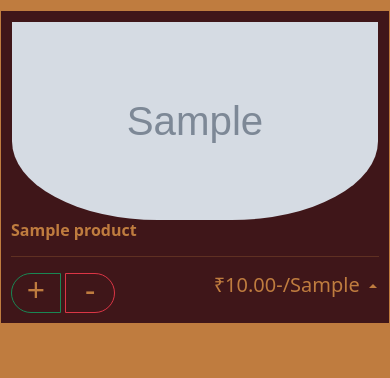
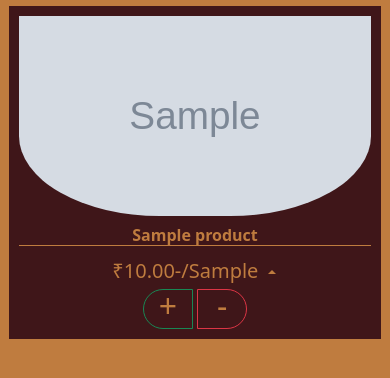
Before and after one commit to UjjwalYadav72/jeevandhara, a Django app: page / in a window 390 px wide. Shown: the part 69-447 px from the top of the page. Run offline with Django 4.2, Linux system fonts and the light colour scheme; tables that the repository leaves empty hold one stand-in row (values such as "Sample post"); grey boxes marked "Sample" are stand-in pictures.

Commit message:
fixing-responsiveness

```diff
--- a/static/css/main.css
+++ b/static/css/main.css
@@ -34,17 +34,20 @@ h4 {
 
 
 .thumbnail {
+    --height: 200px;
     width: 100%;
-    max-height: 200px;
-    /* -webkit-box-shadow: -1px -3px 5px -2px rgba(214, 214, 214, 1); */
-    /* -moz-box-shadow: -1px -3px 5px -2px rgba(214, 214, 214, 1); */
-    /* box-shadow: -1px -3px 5px -2px rgba(214, 214, 214, 1); */
+    max-height: 250px;
+    height: var(--height);
     border-radius: 0 0 40% 40%;
-    padding: 1px;
+    margin-bottom: 5px;
 }
 
 .product {
     border-radius: 0 0 4px 4px;
+    display: flex;
+    align-items: center;
+    flex-direction: column;
+    gap: 5px;
 }
 
 .bg-dark {
@@ -71,11 +74,12 @@ h4 {
 }
 
 
+
 .col-lg-4,
 .col-lg-6,
 .col-lg-8,
 .col-lg-12 {
-    margin-top: 10px;
+    margin-top: 5px;
 }
 
 .btn {
@@ -94,7 +98,6 @@ h4 {
 }
 
 .box-element {
-    /* box-shadow: hsl(0, 0%, 80%) 0 0 16px; */
     background-color: #3f1619;
     border-radius: 4px;
     padding: 10px;
@@ -184,6 +187,16 @@ h4 {
     transform: scale(1.01);
     font-weight: 600;
     /* filter: invert(0.75); */
+}
+
+.btn.navlink {
+    border: 1px transparent solid;
+}
+
+.btn.nav-link:hover {
+    border-bottom: #bf7c3f 1px solid;
+    border-top: #bf7c3f 1px solid;
+    border-radius: 0;
 }
 
 .btn:active {
@@ -308,6 +321,14 @@ ul>h4>.iq:hover {
     .row>div:nth-of-type(1) {
         width: 50%;
     }
+
+    .h-xl-125 {
+        height: 125%;
+    }
+
+    .thumbnail {
+        height: calc(var(--height)*1.25);
+    }
 }
 
 /* XX-Large devices (larger desktops, 1400px and up) */
--- a/store/templates/store/store.html
+++ b/store/templates/store/store.html
@@ -2,30 +2,18 @@
 {% load static %}
 {% block content %}
 <script>var products = `{{products}}`</script>
-<div class="row">
+<div class="row gx-2">
     {% for product_name,products_data in products.items %}
-    <div class="d-xl-none d-lg-none d-md-none col-sm-1 ">
+    <div class="d-xl-none d-lg-none d-md-none col-1 ">
     </div>
-    <div class="col-xl-3 col-lg-4 col-md-6 col-sm-10 col-xs-8 store-product-box mx-sm-auto mx-md-0 mx-lg-0 mx-xl-0">
+    <div class="col-lg-4 col-md-6 col-sm-10  store-product-box ">
+        <div class="box-element product">
+            <img class="thumbnail" src="{{products_data.0.imageURL}}">
+            <h6 style="width: 100%; border-bottom: 1px solid; text-align: center;"><strong>{{product_name}}</strong>
+            </h6>
 
 
-
-        <div class="box-element product">
-            <img class="thumbnail" src="{{products_data.0.imageURL}}">
-            <h6><strong>{{product_name}}</strong></h6>
-
-            <hr>
-            <span data-product="{{products_data.0.id}}" data-action="add" style="border-radius: 20px 0 0 20px;"
-                class=" btn btn-outline-success add-btn update-cart store-update-cart" id="{{product_name}}incr">
-                <span style="position: relative;top: -9px;">+</span>
-            </span>
-            <span data-product="{{products_data.0.id}}" data-action="remove" style="border-radius: 0 20px 20px 0;
-            " class=" btn btn-outline-danger add-btn update-cart store-update-cart " id="{{product_name}}decr">
-                <span style="position: relative;top: -9px;">-</span>
-            </span>
-
-
-            <div style="float: right;" class="d-inline-block dropup-center dropup ">
+            <div class="d-inline-block dropup-center dropup">
 
                 <span onclick="updateQuantities()" class="dropdown-toggle" type="button" data-bs-toggle="dropdown"
                     aria-expanded="false">
@@ -47,10 +35,20 @@
                     {% endfor %}
                 </ul>
             </div>
+            <div>
+                <span data-product="{{products_data.0.id}}" data-action="add" style="border-radius: 20px 0 0 20px;"
+                    class=" btn btn-outline-success add-btn update-cart store-update-cart" id="{{product_name}}incr">
+                    <span style="position: relative;top: -9px;">+</span>
+                </span>
+                <span data-product="{{products_data.0.id}}" data-action="remove" style="border-radius: 0 20px 20px 0;
+            " class=" btn btn-outline-danger add-btn update-cart store-update-cart " id="{{product_name}}decr">
+                    <span style="position: relative;top: -9px;">-</span>
+                </span>
+            </div>
         </div>
     </div>
-    <div class="col-xl-0 col-lg-0 col-md-0 col-sm-1"></div>
-    {% endfor %}
+    <div class="d-xl-none d-lg-none d-md-none col-sm-1  col-xs-1">
+    </div> {% endfor %}
 </div>
 
 
```
